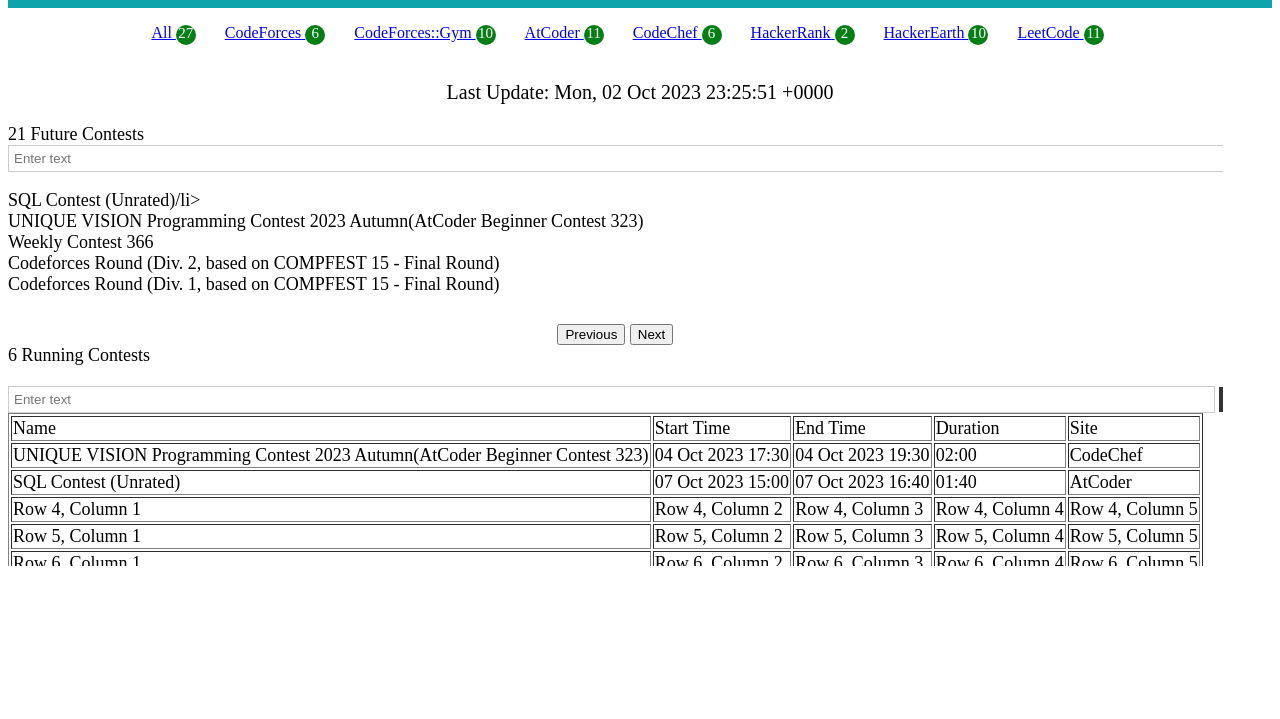
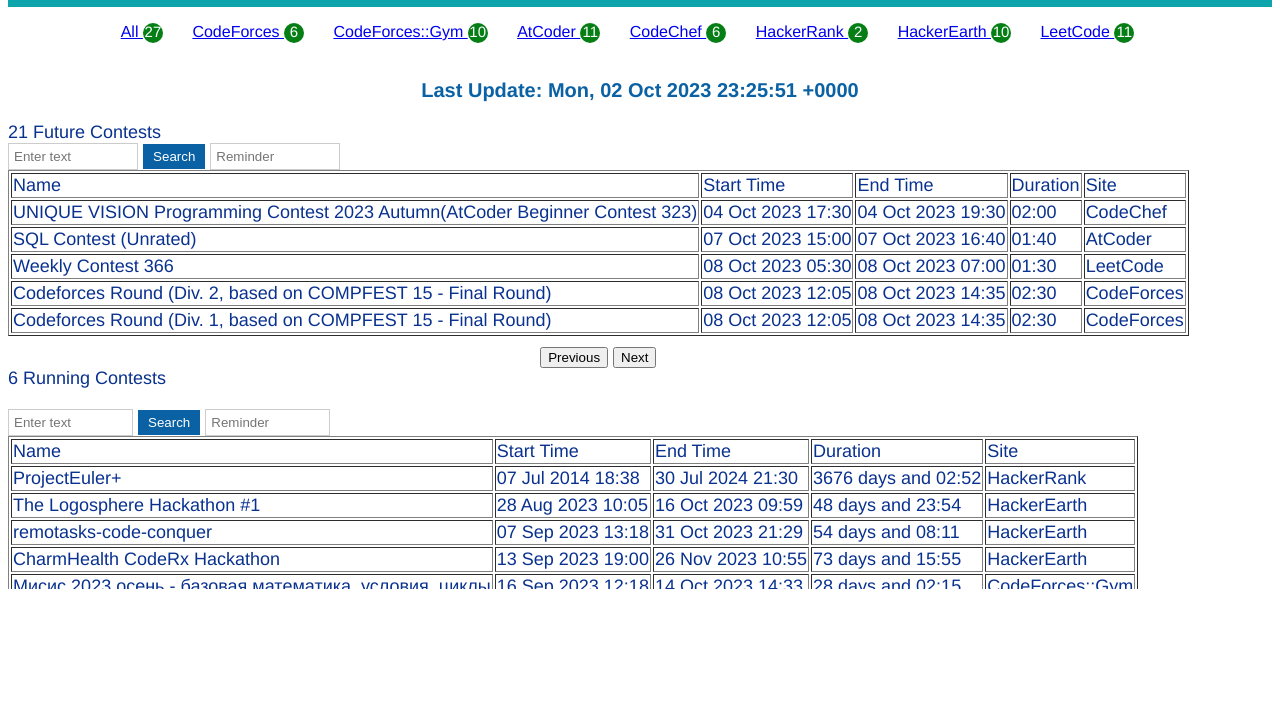
Before and after one commit to faithwest/KONTESTS, a plain HTML site: page index.html in a window 1280 px wide. Shown: the part 81-800 px from the top of the page. Drawn offline with Linux system fonts and the light colour scheme.

Commit message:
update table

```diff
--- a/CSS/STYLES.CSS
+++ b/CSS/STYLES.CSS
@@ -1,3 +1,9 @@
+body {
+    font-family:'Franklin Gothic Medium', 'Arial Narrow', Arial, sans-serif;
+    font-weight: 500;
+    color:#09318f;
+}
+
 #top-bar {
     background: #0ea4ac;
     color: #fff;
@@ -99,12 +105,14 @@
         list-style: none;
         padding: 0;
         text-align: center;
+        color:#09318f;
         }
 
-nav li {
+    nav li {
     display: inline;
     margin-right: 20px;
     margin-left: 0;
+
 }
 
 .slider-container {
@@ -124,13 +132,17 @@
 
         .date {
             font-size: 20px;
+            font-weight: bold;
+            color:#0a61a4;
         }
 
         .grid {
             display: grid;
-            grid-template-columns: 1fr 1fr;
-            gap: 20px;
+            grid-template-columns: 0.5fr 1fr;
+            gap: 10px;
             margin-top: 20px;
+
+
         }
 
         .grid-title {
@@ -139,24 +151,24 @@
         }
 
         .input-text {
-            width: 100%;
+            width: 10%;
             padding: 5px;
             border: 1px solid #ccc;
         }
 
         .search-button {
-            background-color: #333;
+            background-color: #0a61a4;
             color: #fff;
             border: none;
             padding: 5px 10px;
             cursor: pointer;
         }
 
-        .reminder-list {
+        /*.reminder-list {
             list-style: none;
             padding: 0;
             text-align: left;
-        }
+        }*/
         .slider {
             width: 100%;
             overflow-x: auto;
--- a/index.html
+++ b/index.html
@@ -47,13 +47,50 @@
                 <input type="text" class="input-text" placeholder="Enter text">
                 <button class="search-button">Search</button>
                 <input type="text" class="input-text" placeholder="Reminder">
-                <ul class="reminder-list">
-                    <li>SQL Contest (Unrated)/li>
-                    <li>UNIQUE VISION Programming Contest 2023 Autumn(AtCoder Beginner Contest 323)</li>
-                    <li>Weekly Contest 366</li>
-                    <li>Codeforces Round (Div. 2, based on COMPFEST 15 - Final Round)</li>
-                    <li>Codeforces Round (Div. 1, based on COMPFEST 15 - Final Round)</li>
-                </ul>
+                <table border="1">
+                    <tr>
+                        <td>Name</td>
+                        <td>Start Time</td>
+                        <td>End Time</td>
+                        <td>Duration</td>
+                        <td>Site</td>
+                    </tr>
+                    <tr>
+                        <td>UNIQUE VISION Programming Contest 2023 Autumn(AtCoder Beginner Contest 323)</td>
+                        <td>04 Oct 2023 17:30</td>
+                        <td>04 Oct 2023 19:30</td>
+                        <td>02:00</td>
+                        <td>CodeChef</td>
+                    </tr>
+                    <tr>
+                        <td>SQL Contest (Unrated)</td>
+                        <td>07 Oct 2023 15:00</td>
+                        <td>07 Oct 2023 16:40</td>
+                        <td>01:40</td>
+                        <td>AtCoder</td>
+                    </tr>
+                    <tr>
+                        <td>Weekly Contest 366</td>
+                        <td>08 Oct 2023 05:30</td>
+                        <td>08 Oct 2023 07:00</td>
+                        <td>01:30</td>
+                        <td>LeetCode</td>
+                    </tr>
+                    <tr>
+                        <td>Codeforces Round (Div. 2, based on COMPFEST 15 - Final Round)</td>
+                        <td>08 Oct 2023 12:05</td>
+                        <td>08 Oct 2023 14:35</td>
+                        <td>02:30</td>
+                        <td>CodeForces</td>
+                    </tr>
+                    <tr>
+                        <td>Codeforces Round (Div. 1, based on COMPFEST 15 - Final Round)</td>
+                        <td>08 Oct 2023 12:05</td>
+                        <td>08 Oct 2023 14:35</td>
+                        <td>02:30</td>
+                        <td>CodeForces</td>
+                    </tr>
+                </table>
             </div>
         </div>
         <div class="slider-buttons">
@@ -73,51 +110,45 @@
                         <td>Name</td>
                         <td>Start Time</td>
                         <td>End Time</td>
-                        <td>Duration</td>/td>
+                        <td>Duration</td>
                         <td>Site</td>
                     </tr>
                     <tr>
-                        <td>UNIQUE VISION Programming Contest 2023 Autumn(AtCoder Beginner Contest 323)</td>
-                        <td>04 Oct 2023 17:30</td>
-                        <td>04 Oct 2023 19:30</td>
-                        <td>02:00</td>
-                        <td>CodeChef</td>
+                        <td>ProjectEuler+</td>
+                        <td>07 Jul 2014 18:38</td>
+                        <td>30 Jul 2024 21:30</td>
+                        <td>3676 days and 02:52</td>
+                        <td>HackerRank</td>
                     </tr>
                     <tr>
-                        <td>SQL Contest (Unrated)</td>
-                        <td>07 Oct 2023 15:00</td>
-                        <td>07 Oct 2023 16:40</td>
-                        <td>01:40</td>
-                        <td>AtCoder</td>
+                        <td>The Logosphere Hackathon #1</td>
+                        <td>28 Aug 2023 10:05</td>
+                        <td>16 Oct 2023 09:59</td>
+                        <td>48 days and 23:54</td>
+                        <td>HackerEarth</td>
                     </tr>
                     <tr>
-                        <td>Row 4, Column 1</td>
-                        <td>Row 4, Column 2</td>
-                        <td>Row 4, Column 3</td>
-                        <td>Row 4, Column 4</td>
-                        <td>Row 4, Column 5</td>
+                        <td>remotasks-code-conquer</td>
+                        <td>07 Sep 2023 13:18</td>
+                        <td>31 Oct 2023 21:29</td>
+                        <td>54 days and 08:11</td>
+                        <td>HackerEarth</td>
                     </tr>
                     <tr>
-                        <td>Row 5, Column 1</td>
-                        <td>Row 5, Column 2</td>
-                        <td>Row 5, Column 3</td>
-                        <td>Row 5, Column 4</td>
-                        <td>Row 5, Column 5</td>
+                        <td>CharmHealth CodeRx Hackathon</td>
+                        <td>13 Sep 2023 19:00</td>
+                        <td>26 Nov 2023 10:55</td>
+                        <td>73 days and 15:55</td>
+                        <td>HackerEarth</td>
                     </tr>
                     <tr>
-                        <td>Row 6, Column 1</td>
-                        <td>Row 6, Column 2</td>
-                        <td>Row 6, Column 3</td>
-                        <td>Row 6, Column 4</td>
-                        <td>Row 6, Column 5</td>
+                        <td>Мисис 2023 осень - базовая математика, условия, циклы</td>
+                        <td>16 Sep 2023 12:18</td>
+                        <td>14 Oct 2023 14:33</td>
+                        <td>28 days and 02:15</td>
+                        <td>CodeForces::Gym</td>
                     </tr>
                 </table>
-                    <li>ProjectEuler+</li>
-                    <li>The Logosphere Hackathon #1</li>
-                    <li>remotasks-code-conquer</li>
-                    <li>Codechef Long Challenge</li>
-                    <li>CharmHealth CodeRx Hackathon</li>
-                </ul>
             </div>
         </div>
         <div class="slider-buttons">
```
